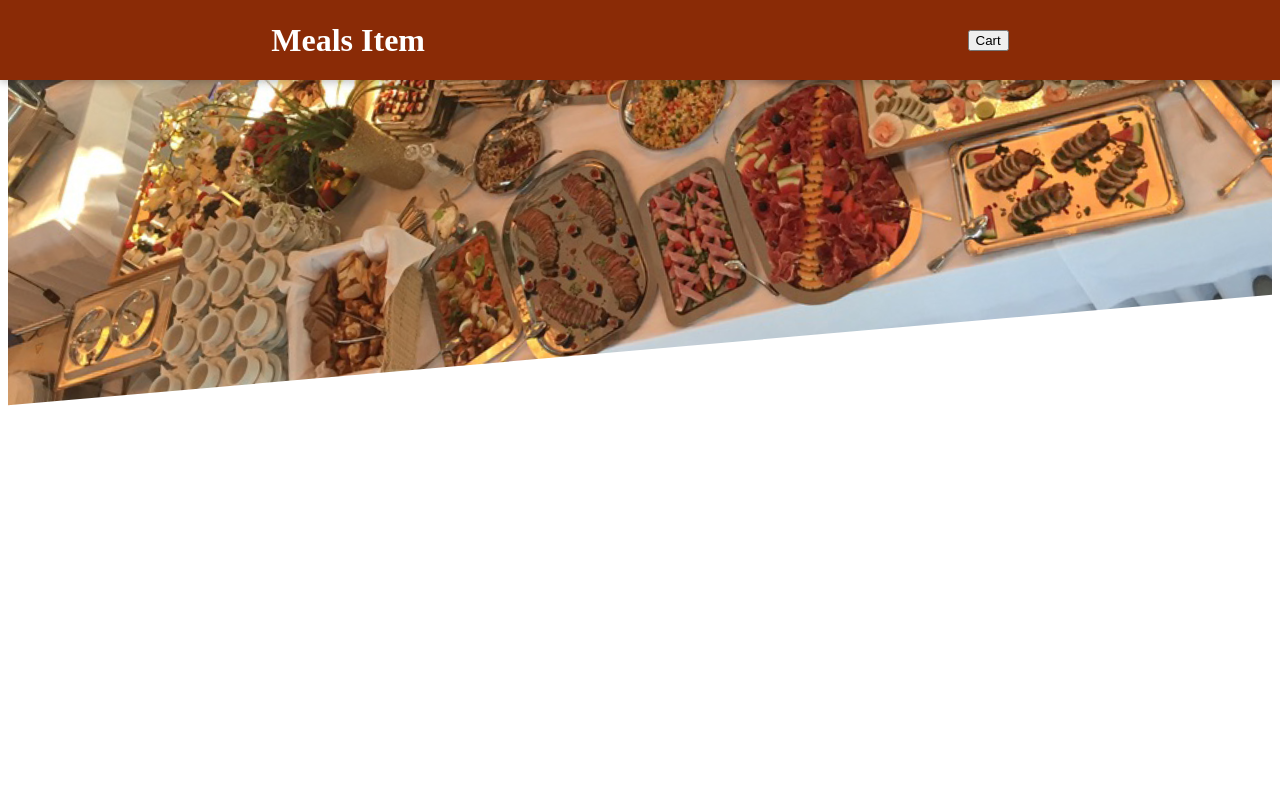
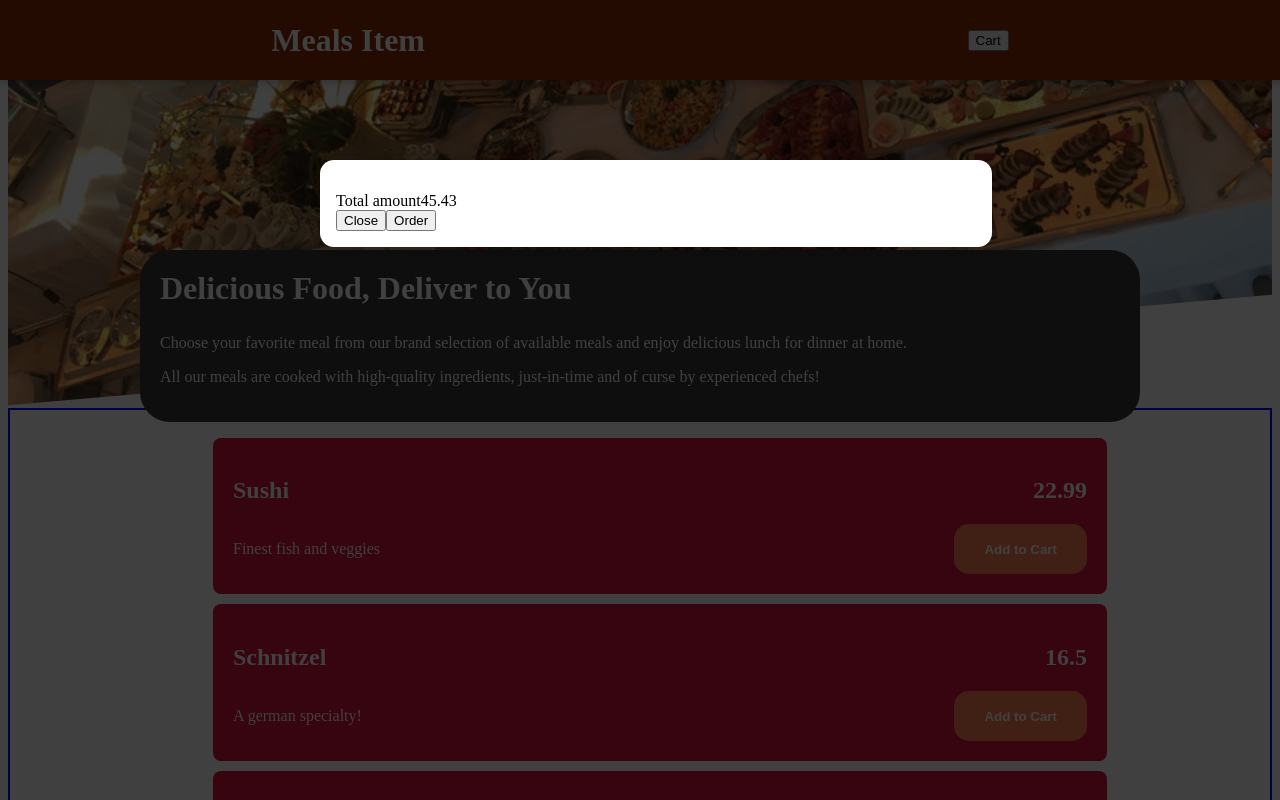
Before and after one commit to hadiuzzaman524/Side-Bar-React-JS, a React (Create React App) app: page / in a window 1280 px wide. Shown: the top 800 px of the page. Built offline with nearby package versions, Linux system fonts and the light colour scheme.

Commit message:
feat: learn about Overlay

```diff
--- a/public/index.html
+++ b/public/index.html
@@ -28,6 +28,7 @@
   </head>
   <body>
     <noscript>You need to enable JavaScript to run this app.</noscript>
+    <div id="overlays"></div>
     <div id="root"></div>
     <!--
       This HTML file is a template.
--- a/src/App.js
+++ b/src/App.js
@@ -1,11 +1,16 @@
-
-import Header from './UI/Header'
+import Header from "./UI/Header";
+import Meals from './Meals/Meals';
+import Cart from "./UI/Cart";
 
 function App() {
   return (
-    <Header>
-
-    </Header>
+    <>
+    <Cart/>
+      <Header/>
+      <main>
+      <Meals></Meals>
+      </main>
+    </>
   );
 }
 
--- /dev/null
+++ b/src/Meals/AvailableMeals.js
@@ -0,0 +1,50 @@
+import React from "react";
+
+import classes from './AvailableMeals.module.css';
+
+const DUMMY_MEALS = [
+  {
+    id: "m1",
+    name: "Sushi",
+    description: "Finest fish and veggies",
+    price: 22.99,
+  },
+  {
+    id: "m2",
+    name: "Schnitzel",
+    description: "A german specialty!",
+    price: 16.5,
+  },
+  {
+    id: "m3",
+    name: "Barbecue Burger",
+    description: "American, raw, meaty",
+    price: 12.99,
+  },
+  {
+    id: "m4",
+    name: "Green Bowl",
+    description: "Healthy...and green...",
+    price: 18.99,
+  },
+];
+
+const AvailableMeals = () => {
+  const mealList = DUMMY_MEALS.map((meal) => (
+      <section className={classes.meal}>
+        <span>
+            <h2>{meal.name}</h2>
+            <h1>{meal.price}</h1>
+        </span>
+        <span><p>{meal.description}</p>
+        <button>Add to Cart</button>
+        </span>
+
+
+      </section>
+  ));
+
+  return <ul>{mealList}</ul>;
+};
+
+export default AvailableMeals;
--- /dev/null
+++ b/src/Meals/AvailableMeals.module.css
@@ -0,0 +1,38 @@
+.meal{
+   margin: auto;
+    background-color: crimson;
+    padding: 20px;
+    border-radius: 8px;
+    margin-top: 10px;
+    width: 70%;
+    max-width: 90%;
+    animation: meals-appear 1s ease-out;
+}
+
+
+.meal span{
+    display: flex;
+    justify-content: space-between;
+    color: white;
+}
+
+.meal span button{
+    border-radius: 15px;
+    border: none;
+    padding: 0 30px;
+    background-color: coral;
+    color: white;
+    font-weight: bold;
+}
+
+@keyframes meals-appear {
+    from {
+      opacity: 0;
+      transform: translateY(3rem);
+    }
+
+    to {
+      opacity: 1;
+      transform: translateY(0);
+    }
+  }
--- /dev/null
+++ b/src/Meals/MealSummary.js
@@ -0,0 +1,21 @@
+import React from "react";
+import classes from './MealSummary.module.css';
+
+const MealSummary= ()=>{
+    return (
+        <section className={classes.summary}>
+            <h2>Delicious Food, Deliver to You</h2>
+            <p>
+                Choose your favorite meal from our brand selection of available meals and enjoy
+                delicious lunch for dinner at home.
+            </p>
+            <p>
+                All our meals are cooked with high-quality ingredients, just-in-time and of curse by
+                experienced chefs!
+            </p>
+        </section>
+
+    );
+}
+
+export default MealSummary;
--- /dev/null
+++ b/src/Meals/MealSummary.module.css
@@ -0,0 +1,17 @@
+.summary {
+  background-color: #383838;
+  color: white;
+  border-radius: 30px;
+  padding: 20px;
+  max-width: 60rem;
+  width: 90%;
+  align-items: center;
+  margin: auto;
+  margin-top: -10rem;
+  position: relative;
+}
+
+.summary h2{
+    font-size: 2rem;
+    margin-top: 0;
+}
--- /dev/null
+++ b/src/Meals/Meals.js
@@ -0,0 +1,15 @@
+import React from "react";
+import MealSummary from "./MealSummary";
+import AvailableMeals from "./AvailableMeals";
+import classes from './Meals.module.css';
+
+const Meals = () => {
+  return (
+    <div className={classes.meals}>
+      <MealSummary />
+      <AvailableMeals />
+    </div>
+  );
+};
+
+export default Meals;
--- /dev/null
+++ b/src/Meals/Meals.module.css
@@ -0,0 +1,4 @@
+.meals{
+    border: 2px solid blue;
+
+}
--- /dev/null
+++ b/src/UI/Cart.js
@@ -0,0 +1,27 @@
+import React from "react";
+import Model from "./Model";
+
+const Cart = (props) => {
+  const cartItems = (
+    <ul>
+      {[{ id: "c1", name: "suchi", amount: 32.44 }].map((item) => {
+        <li>{item.name}</li>;
+      })}
+    </ul>
+  );
+  return (
+    <Model>
+      {cartItems}
+      <div>
+        <span>Total amount</span>
+        <span>45.43</span>
+      </div>
+      <div>
+        <button>Close</button>
+        <button>Order</button>
+      </div>
+    </Model>
+  );
+};
+
+export default Cart;
--- /dev/null
+++ b/src/UI/Model.js
@@ -0,0 +1,26 @@
+import { Fragment } from "react";
+import ReactDOM from "react-dom";
+
+import classes from "./Model.module.css";
+
+const BackDrop = (props) => {
+    return <div className={classes.backdrop}></div>
+}
+
+const ModalOverlay= (props) => {
+    return (
+        <div className={classes.modal}>
+            <div className={classes.content}>{props.children}</div>
+        </div>
+    );
+}
+
+const portalElementId= document.getElementById('overlays');
+const Model = (props) => {
+    return (<Fragment>
+        {ReactDOM.createPortal(<BackDrop/>, portalElementId)}
+        {ReactDOM.createPortal(<ModalOverlay>{props.children}</ModalOverlay>, portalElementId)}
+    </Fragment>);
+}
+
+export default Model;
--- /dev/null
+++ b/src/UI/Model.module.css
@@ -0,0 +1,40 @@
+.backdrop {
+    position: fixed;
+    top: 0;
+    left: 0;
+    width: 100%;
+    height: 100vh;
+    z-index: 20;
+    background-color: rgba(0, 0, 0, 0.75);
+  }
+
+  .modal {
+    position: fixed;
+    top: 20vh;
+    left: 5%;
+    width: 90%;
+    background-color: white;
+    padding: 1rem;
+    border-radius: 14px;
+    box-shadow: 0 2px 8px rgba(0, 0, 0, 0.25);
+    z-index: 30;
+    animation: slide-down 300ms ease-out forwards;
+  }
+
+  @media (min-width: 768px) {
+    .modal {
+      width: 40rem;
+      left: calc(50% - 20rem);
+    }
+  }
+
+  @keyframes slide-down {
+    from {
+      opacity: 0;
+      transform: translateY(-3rem);
+    }
+    to {
+      opacity: 1;
+      transform: translateY(0);
+    }
+  }
```
Also changed, not shown: src/UI/Cart.module.css (added).
